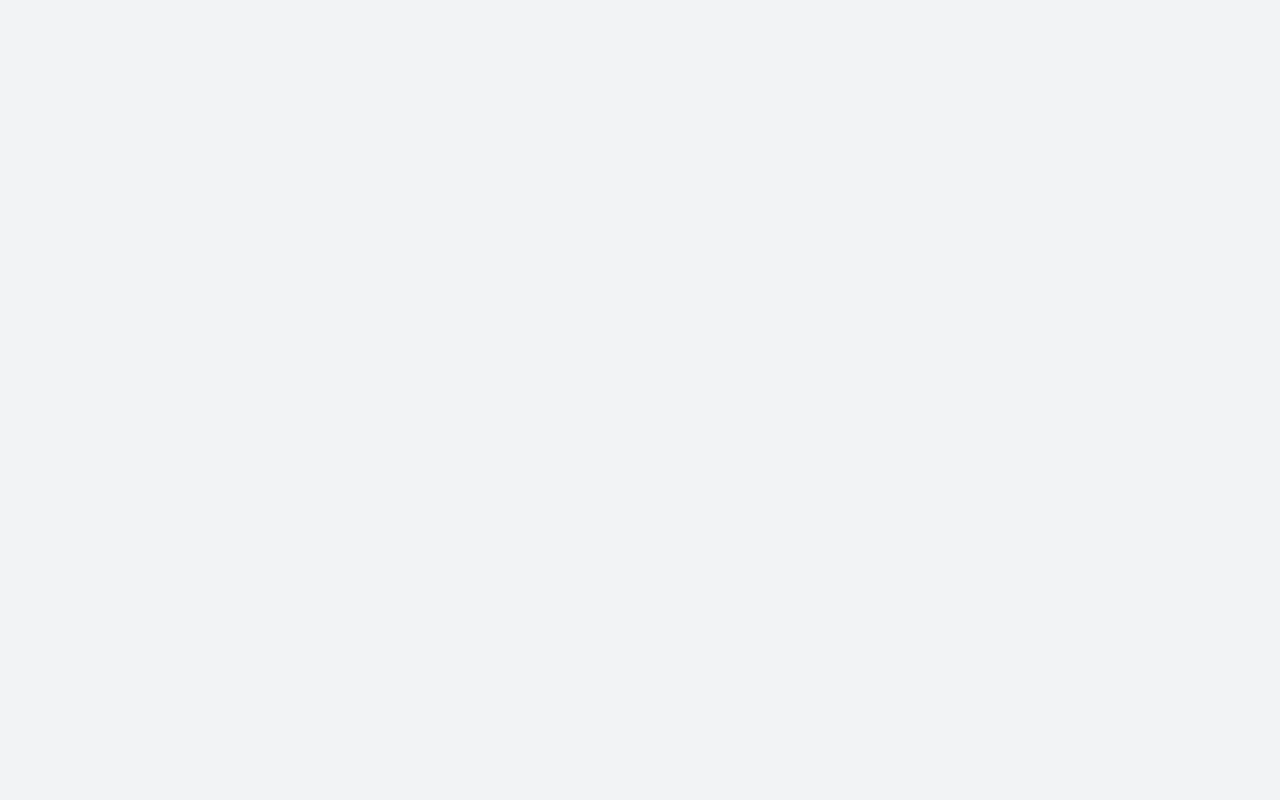
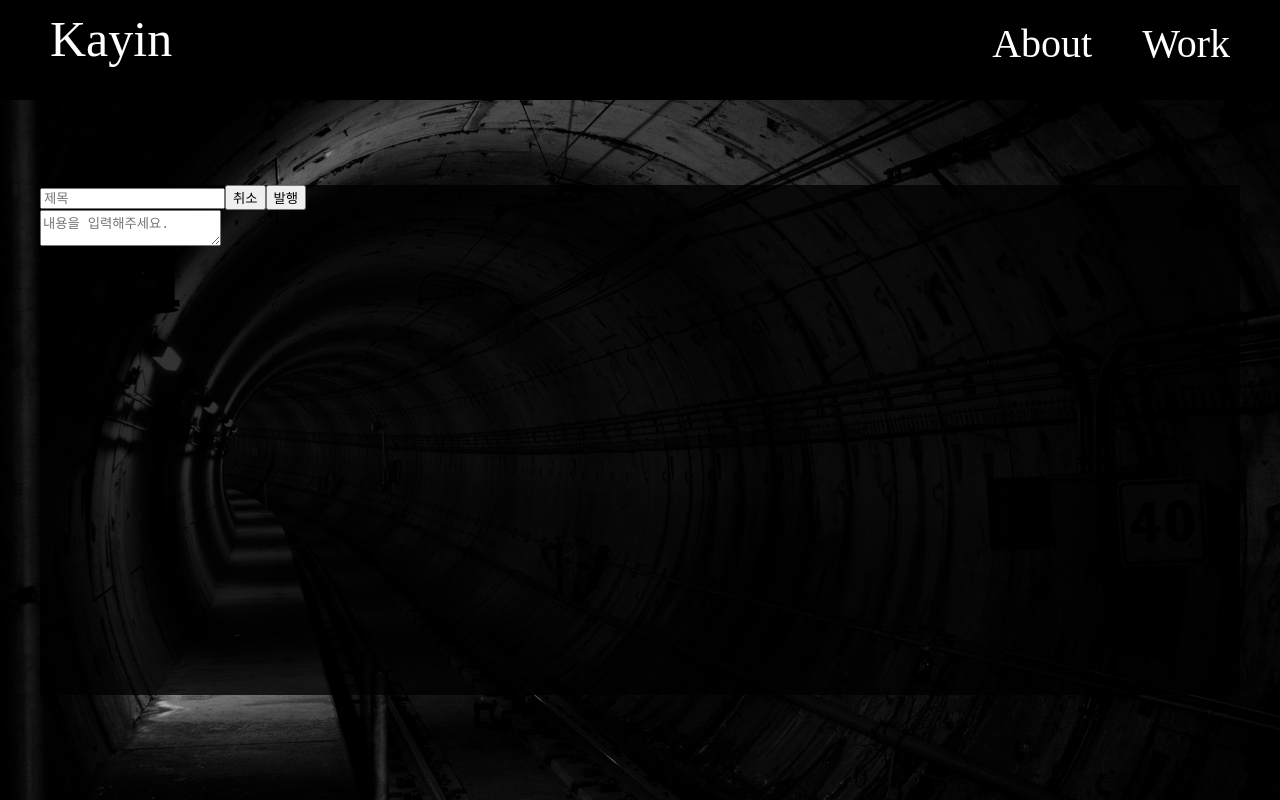
Before and after one commit to zero3062/kyain, a React (Create React App) app: page /write in a window 1280 px wide. Built offline with nearby package versions, Linux system fonts and the light colour scheme.

Commit message:
WritePage Add

```diff
--- /dev/null
+++ b/src/components/WritePage/WritePage.js
@@ -0,0 +1,33 @@
+import React, {Component} from 'react';
+import classNames from 'classnames/bind';
+import styles from './WritePage.scss';
+
+const cx = classNames.bind(styles);
+
+class WritePage extends Component {
+  constructor(props){
+    super(props);
+    this.state = {
+
+    }
+  }
+
+  render() {
+    return(
+      <div className={cx('write-back')}>
+        <div className={cx('write-contents')}>
+          <div className={cx('write-titleItem')}>
+            <input className={cx('write-title')} type="text" placeholder="제목"/>
+            <input className={cx('write-cancel')} type="button" value="취소"/>
+            <input className={cx('write-submit')} type="submit" value="발행"/>
+          </div>
+          <div className={cx('write-textItem')}>
+            <textarea className={cx('write-text')} type="text" placeholder="내용을 입력해주세요."/>
+          </div>
+        </div>
+      </div>
+    );
+  }
+}
+
+export default WritePage;
--- /dev/null
+++ b/src/components/WritePage/WritePage.scss
@@ -0,0 +1,40 @@
+.write-back {
+  -ms-user-select: none;
+  -moz-user-select: -moz-none;
+  -webkit-user-select: none;
+  -khtml-user-select: none;
+  user-select:none;
+
+  background: url('./../../images/tunnel.jpg') no-repeat center center fixed;
+  background-position: top;
+  -webkit-background-size: cover;
+  -moz-background-size: cover;
+  -o-background-size: cover;
+  background-size: cover;
+
+  z-index: -1;
+
+
+  .write-contents {
+    position: absolute;
+    top: 55%;
+    left: 50%;
+    transform: translate(-50%, -50%);
+    width: 1200px;
+    height: 510px;
+    background-color: rgba(0, 0, 0, 0.8);
+  }
+}
+
+.write-back {
+  /* Set rules to fill background */
+  min-height: 100%;
+  min-width: 1024px;
+  /* Set up proportionate scaling */
+  width: 100%;
+  height: auto;
+  /* Set up positioning */
+  position: fixed;
+  top: 0;
+  left: 0;
+}
--- /dev/null
+++ b/src/components/WritePage/index.js
@@ -0,0 +1 @@
+export {default} from './WritePage';
--- /dev/null
+++ b/src/pages/Write.js
@@ -0,0 +1,16 @@
+import React, {Component} from 'react';
+import MainMenu from '../components/MainMenu/MainMenu';
+import WritePage from '../components/WritePage/WritePage';
+
+class Write extends Component {
+  render() {
+    return(
+      <div>
+        <MainMenu/>
+        <WritePage></WritePage>
+      </div>
+    );
+  }
+}
+
+export default Write;
--- a/src/pages/index.js
+++ b/src/pages/index.js
@@ -1,3 +1,4 @@
 export { default as Home } from './Home';
 export { default as About } from './About';
 export { default as Work } from './Work';
+export { default as Write } from './Write';
--- a/src/shared/App.js
+++ b/src/shared/App.js
@@ -1,6 +1,6 @@
 import React, {Component} from 'react';
 import { Route } from 'react-router-dom';
-import { Home, About, Work } from 'pages';
+import { Home, About, Work, Write } from 'pages';
 
 
 class App extends Component {
@@ -10,6 +10,7 @@ class App extends Component {
         <Route exact path="/" component={Home}/>
         <Route path="/about" component={About}/>
         <Route path="/work" component={Work}/>
+        <Route path="/write" component={Write}/>
       </div>
     );
   }
```
